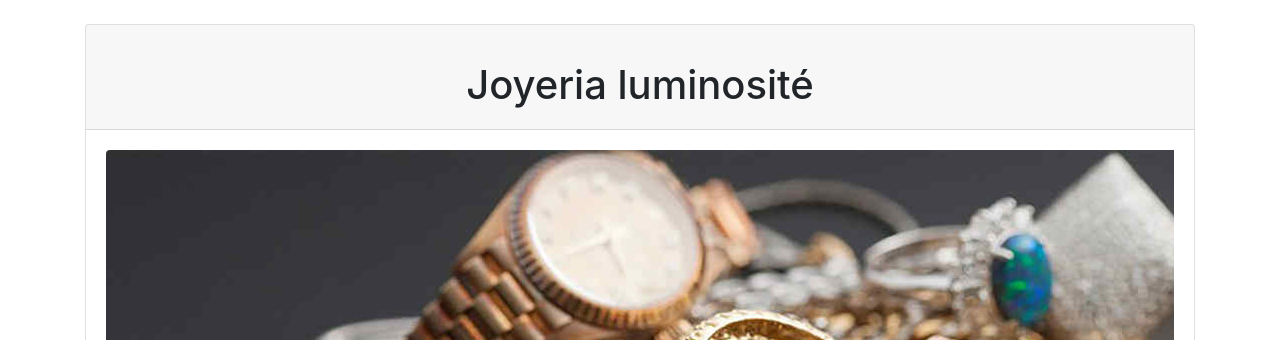
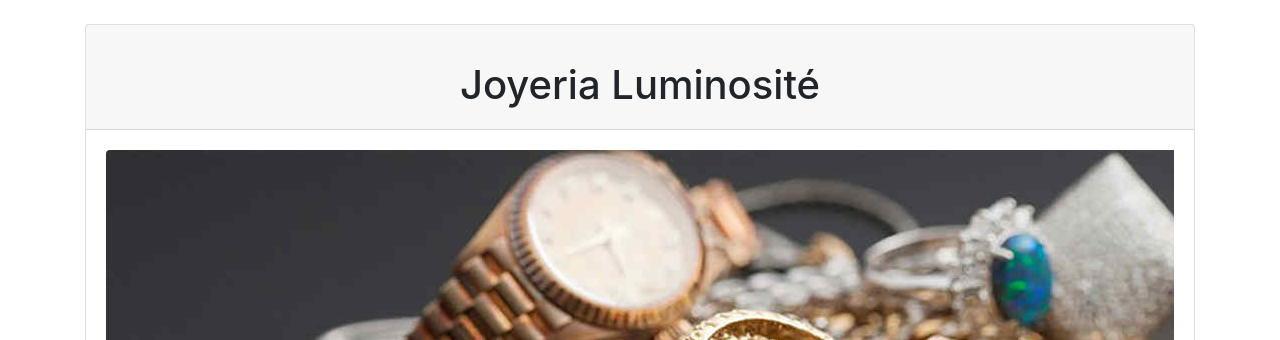
Before and after one commit to APM5691/Proyecto-Aplicaciones-Web-Equipo-10, a PHP site: page /inicio.php in a window 1280 px wide. Shown: the part 95-435 px from the top of the page. Run offline with PHP 8.4, Linux system fonts and the light colour scheme.

Commit message:
no cuenta

```diff
--- a/inicio.php
+++ b/inicio.php
@@ -16,7 +16,7 @@
     <div class="card">
       <div class="card-header">
         <div class="container mt-4">
-          <h1 class="text-center">Joyeria luminosité
+          <h1 class="text-center active">Joyeria Luminosité
           </h1>
         </div>
       </div>
```
